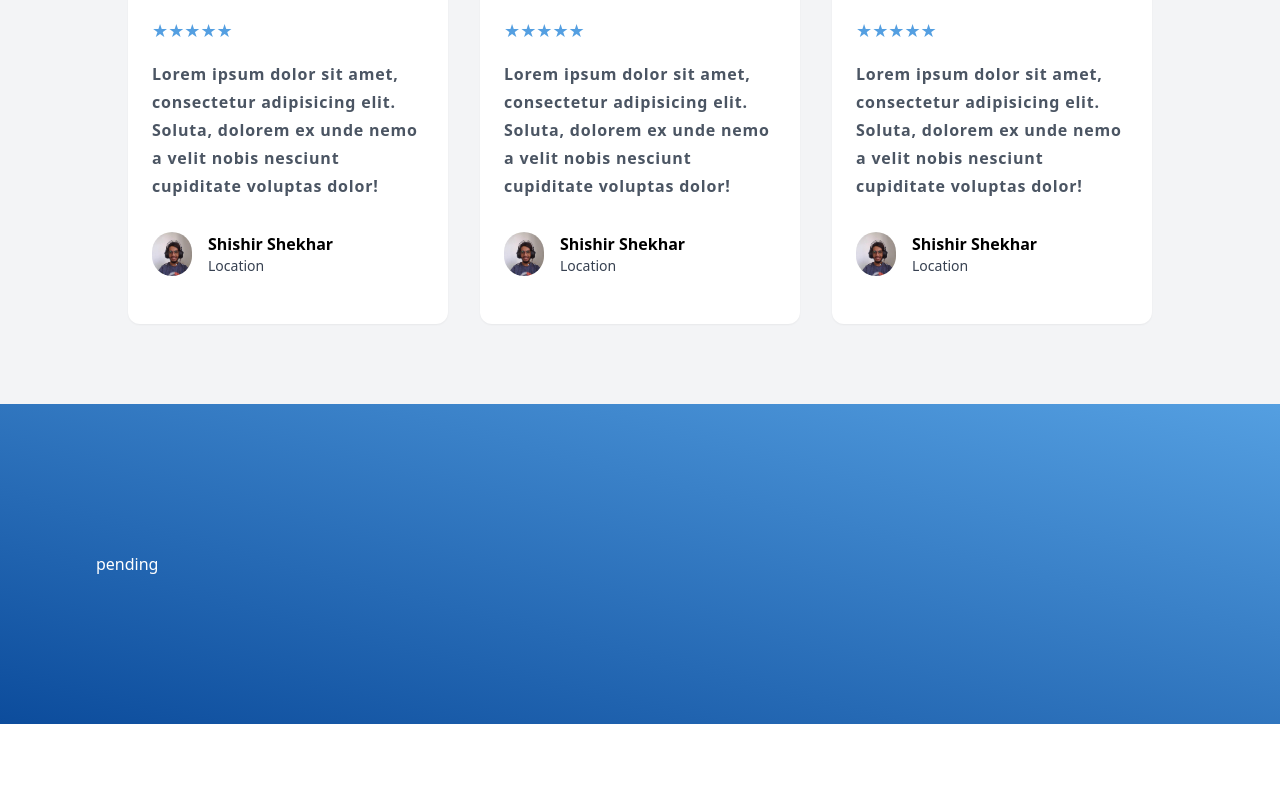
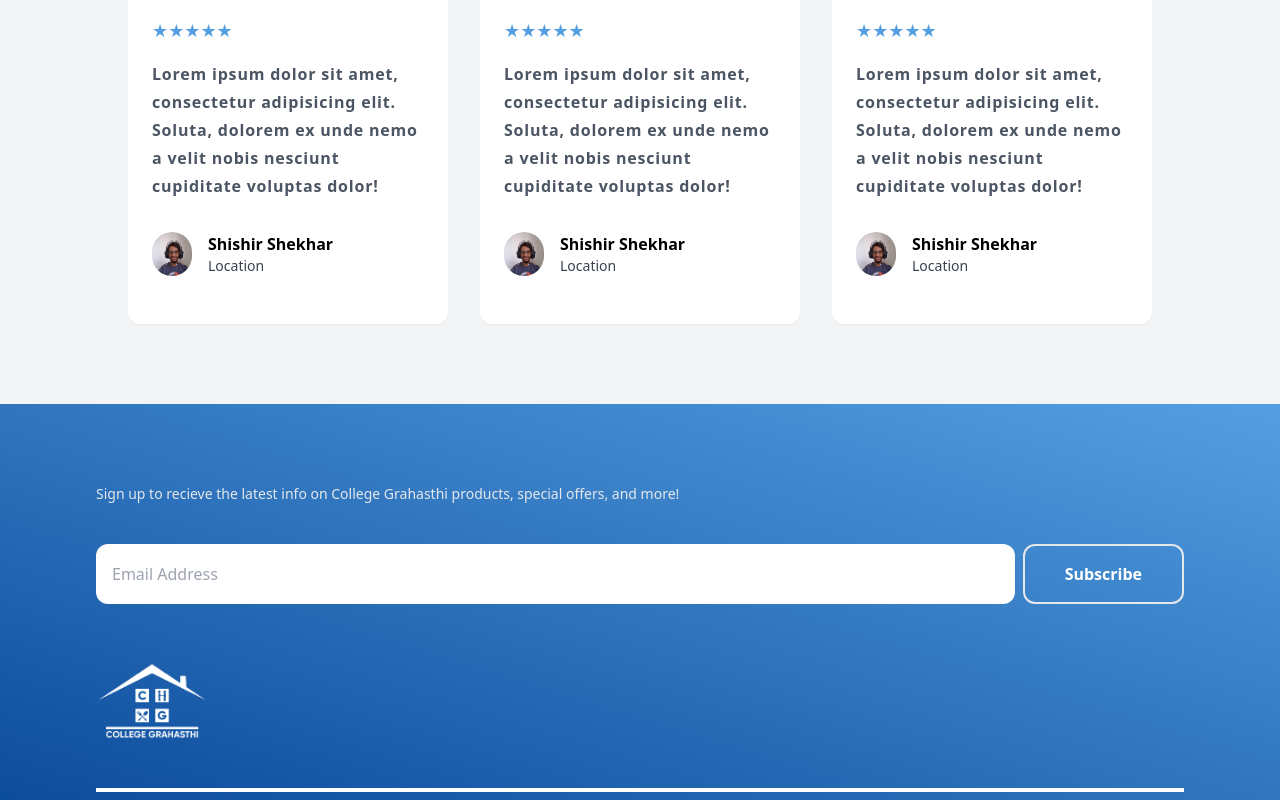
Before and after one commit to ShishirShekhar/CollegeGrahasthi, a React (Create React App) app: page / in a window 1280 px wide. Shown: the part 4820-5620 px from the top of the page. Before the commit the page ends 5544 px from the top, so only its background shows below. Built offline with nearby package versions, Linux system fonts and the light colour scheme; the HTML template or start-up script is replaced by a standard one.

Commit message:
Footer inti

```diff
--- a/src/Pages/Home.jsx
+++ b/src/Pages/Home.jsx
@@ -5,7 +5,7 @@ import Sample from "../components/Home/Sample";
 import Info from "../components/Home/Info";
 import Stats from "../components/Home/Stats/Stats";
 import Ratings from "../components/Home/Ratings/Ratings";
-import Footer from "../components/Footer";
+import Footer from "../components/Footer/Footer";
 // Import all the required data
 import data from "../data";
 // Import all the required image
--- a/src/components/Footer.jsx
+++ /dev/null
@@ -1,9 +0,0 @@
-const Footer = () => {
-    return (
-        <div className="h-80 bg-gradient-to-tr from-primary to-secondary text-white px-24 flex items-center justify-between">
-            pending
-        </div>
-    )
-}
-
-export default Footer;
--- /dev/null
+++ b/src/components/Footer/Footer.jsx
@@ -0,0 +1,34 @@
+import SecButton from "../SecButton";
+import logo from "../../img/whiteLogo.png"
+
+const Footer = () => {
+    return (
+        <div className="bg-gradient-to-tr from-primary to-secondary text-white px-24 pt-20 pb-2 flex flex-col justify-between">
+            <div>
+                <div className="pb-8">
+                    <p className="text-gray-200 text-sm">
+                        Sign up to recieve the latest info on College Grahasthi products, special offers, and more!
+                    </p>
+                    <div className="py-10 flex gap-2">
+                        <input type="text" placeholder="Email Address" className="w-full focus:outline-none p-4 rounded-xl" />
+                        <SecButton value={"Subscribe"} to={""} />
+                    </div>
+
+                    <img src={logo} alt="logo" className=" w-28" />
+                </div>
+            </div>
+
+            <div>
+                <div className="w-full h-1 bg-white"></div>
+
+                <div className="flex">
+                    <div></div>
+                    <div></div>
+                    <div></div>
+                </div>
+            </div>
+        </div>
+    )
+}
+
+export default Footer;
--- /dev/null
+++ b/src/components/SecButton.jsx
@@ -0,0 +1,15 @@
+import { Link } from "react-router-dom";
+
+const Button = (props) => {
+    return (
+        <div className="rounded-xl border-2 hover:cursor-pointer hover:bg-primary hover:border-primary hover:text-white">
+            <p className="text-center px-10 py-4 font-semibold">
+                <Link to={props.to}>
+                    {props.value}
+                </Link>
+            </p>
+        </div>
+    )
+}
+
+export default Button;
```
